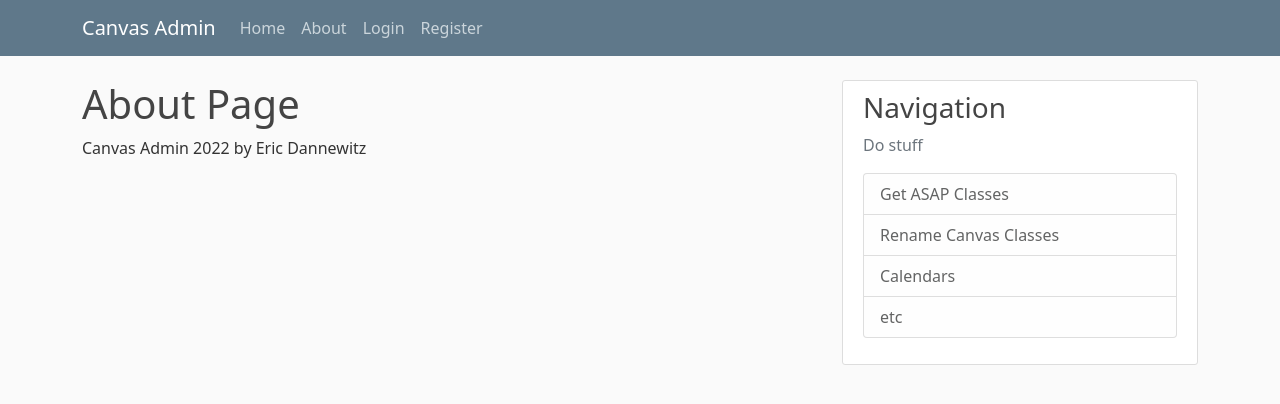
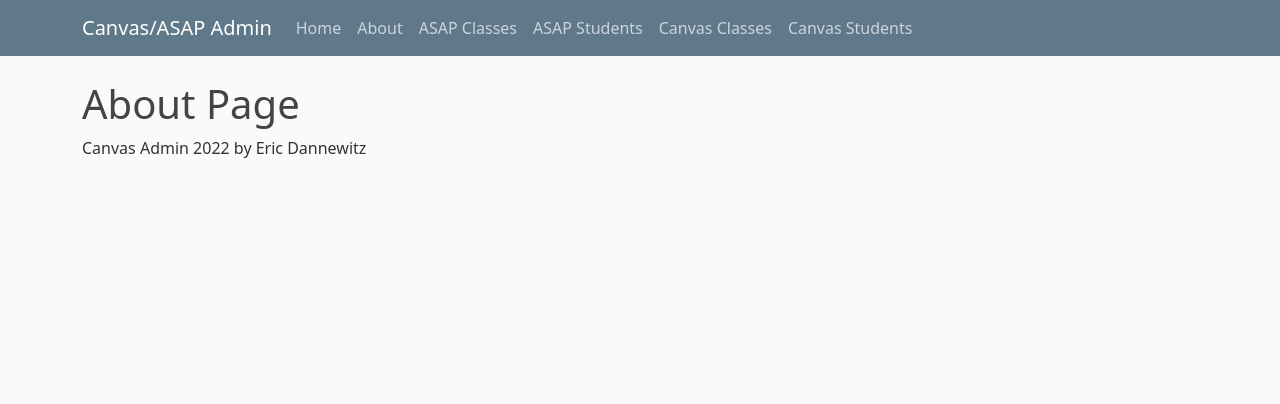
Before and after one commit to ericdano/CanvasAdmin, a Flask app: page /about in a window 1280 px wide. Shown: the top 404 px of the page. Run offline with Flask 2, Linux system fonts and the light colour scheme; some libraries are stand-ins or nearby versions.

Commit message:
More changes

```diff
--- a/canvasadmin/routes.py
+++ b/canvasadmin/routes.py
@@ -1,8 +1,17 @@
+import pandas as pd
+import requests, json, logging, smtplib, datetime
 from flask import render_template, url_for, flash, redirect
 from canvasadmin import app
 from canvasadmin.forms import RegistrationForm, LoginForm
 from canvasadmin.models import User, Post
-
+from canvasapi import Canvas
+from canvasapi.exceptions import CanvasException
+from pathlib import Path
+from email.message import EmailMessage
+from email.mime.multipart import MIMEMultipart
+from email.mime.text import MIMEText
+from email.mime.image import MIMEImage
+from logging.handlers import SysLogHandler
 
 posts = [
     {
@@ -23,30 +32,90 @@ posts = [
 @app.route("/")
 @app.route("/home")
 def home():
-    return render_template('home.html', posts=posts)
+    return render_template('home.html')
 
 
 @app.route("/about")
 def about():
     return render_template('about.html', title='About')
 
+@app.route("/asap")
+def asap():
+    home = Path.home() / ".ASAPCanvas" / "ASAPCanvas.json"
+    confighome = Path.home() / ".ASAPCanvas" / "ASAPCanvas.json"
+    with open(confighome) as f:
+        configs = json.load(f)
+    # Logging
+    if configs['logserveraddress'] is None:
+        logfilename = Path.home() / ".ASAPCanvas" / configs['logfilename']
+        thelogger = logging.getLogger('MyLogger')
+        thelogger.basicConfig(filename=str(logfilename), level=thelogger.info)
+    else:
+        thelogger = logging.getLogger('MyLogger')
+        thelogger.setLevel(logging.DEBUG)
+        handler = logging.handlers.SysLogHandler(address = (configs['logserveraddress'],514))
+        thelogger.addHandler(handler)
+    userid = configs['ASAPuserid']
+    orgid = configs['ASAPorgid']
+    password = configs['ASAPpassword']
+    apikey = configs['ASAPAPIKey']
+    url = configs['ASAPurl']
+    headers = {'Authorization' : 'user='+userid+'&organizationId='+orgid+'&password='+password+'&apiKey='+apikey}
+    thelogger.info('Canvas Admin Web->Getting ASAP Key')
+    r = requests.get(url,headers = headers)
+    if r.status_code == 404:
+        thelogger.info('Canvas Admin Web->Failed to get ASAP Key')
+        if configs['Debug'] == "True":
+            thelogger.info('Canvas Admin Web->Failed to get ASAP Key')
+    elif r.status_code == 200:
+        thelogger.info('Canvas Admin Web->Got ASAP Key')
+        accesstoken = r.json()
+        thelogger.info('Canvas Admin Web->Key is ' + accesstoken)
+        url2 = configs['ASAPapiurl']
+        header = {'asap_accesstoken' : accesstoken}
+        thelogger.info('Canvas Admin Web->Getting data from ASAP')
+        r2 = requests.get(url2,headers = header)
+        results = pd.concat([pd.json_normalize(r2.json()), pd.json_normalize(r2.json(),record_path="Students", max_level=2)], axis=1).drop(columns='Students')
+        # was drop('Students',1)
+        #Drop columns we don't need
+        results.drop(results.columns.difference(['CreatedDate',
+                                                'EventEnrollmentID',
+                                                'ScheduledEvent.Course.CourseName',
+                                                'ScheduledEvent.Course.IsOnline',
+                                                'EnrollmentStatusCd',
+                                                'ScheduledEvent.EventCd',
+                                                'StudentID',
+                                                'CustomerID',
+                                                'Person.Email',
+                                                'Person.FirstName',
+                                                'Person.LastName']),axis=1,inplace=True)
+        results = results.rename(columns={'CreatedDate':'Created Date',
+                                            'EnrollmentStatusCd':'Enrollment Status',
+                                            'EventEnrollmentID':'Enroll ID',
+                                            'Student ID':'Student ID',
+                                            'ScheduledEvent.Course.CourseName':'Course Name',
+                                            'ScheduledEvent.Course.IsOnline':'Course Online',
+                                            'ScheduledEvent.EventCd':'Event CD',
+                                            'CreatedDate':'Created Date2',
+                                            'CustomerID':'Customer ID',
+                                            'Person.Email':'Email',
+                                            'Person.FirstName':'FirstName',
+                                            'Person.LastName':'LastName'})
+        print(results)
+        return render_template('asap.html', title='ASAP', tables=[results.to_html(classes='data')], titles=results.columns.values)
 
-@app.route("/register", methods=['GET', 'POST'])
-def register():
-    form = RegistrationForm()
-    if form.validate_on_submit():
-        flash(f'Account created for {form.username.data}!', 'success')
-        return redirect(url_for('home'))
-    return render_template('register.html', title='Register', form=form)
+@app.route("/asapclasses", methods=['GET', 'POST'])
+def asapclasses():
+    return render_template('about.html', title='About')
 
+@app.route("/asapstudents", methods=['GET', 'POST'])
+def asapstudents():
+    return render_template('about.html', title='About')
 
-@app.route("/login", methods=['GET', 'POST'])
-def login():
-    form = LoginForm()
-    if form.validate_on_submit():
-        if form.email.data == 'admin@blog.com' and form.password.data == 'password':
-            flash('You have been logged in!', 'success')
-            return redirect(url_for('home'))
-        else:
-            flash('Login Unsuccessful. Please check username and password', 'danger')
-    return render_template('login.html', title='Login', form=form)
+@app.route("/canvasclasses", methods=['GET', 'POST'])
+def canvasclasses():
+    return render_template('about.html', title='About')
+
+@app.route("/canvasstudents", methods=['GET', 'POST'])
+def canvasstudents():
+    return render_template('about.html', title='About')
--- a/canvasadmin/templates/layout.html
+++ b/canvasadmin/templates/layout.html
@@ -11,16 +11,16 @@
     <link rel="stylesheet" type="text/css" href="{{ url_for('static', filename='main.css') }}">
 
     {% if title %}
-        <title>Canvas Admin - {{ title }}</title>
+        <title>Canvas/ASAP Admin - {{ title }}</title>
     {% else %}
-        <title>Canvas Admin</title>
+        <title>Canvas/ASAP Admin</title>
     {% endif %}
 </head>
 <body>
     <header class="site-header">
       <nav class="navbar navbar-expand-md navbar-dark bg-steel fixed-top">
         <div class="container">
-          <a class="navbar-brand mr-4" href="/">Canvas Admin</a>
+          <a class="navbar-brand mr-4" href="/">Canvas/ASAP Admin</a>
           <button class="navbar-toggler" type="button" data-toggle="collapse" data-target="#navbarToggle" aria-controls="navbarToggle" aria-expanded="false" aria-label="Toggle navigation">
             <span class="navbar-toggler-icon"></span>
           </button>
@@ -31,8 +31,10 @@
             </div>
             <!-- Navbar Right Side -->
             <div class="navbar-nav">
-              <a class="nav-item nav-link" href="{{ url_for('login') }}">Login</a>
-              <a class="nav-item nav-link" href="{{ url_for('register') }}">Register</a>
+              <a class="nav-item nav-link" href="{{ url_for('asapclasses') }}">ASAP Classes</a>
+              <a class="nav-item nav-link" href="{{ url_for('asapstudents') }}">ASAP Students</a>
+              <a class="nav-item nav-link" href="{{ url_for('canvasclasses') }}">Canvas Classes</a>
+              <a class="nav-item nav-link" href="{{ url_for('canvasstudents') }}">Canvas Students</a>
             </div>
           </div>
         </div>
@@ -52,19 +54,6 @@
           {% endwith %}
           {% block content %}{% endblock %}
         </div>
-        <div class="col-md-4">
-          <div class="content-section">
-            <h3>Navigation</h3>
-            <p class='text-muted'>Do stuff
-              <ul class="list-group">
-                <li class="list-group-item list-group-item-light">Get ASAP Classes</li>
-                <li class="list-group-item list-group-item-light">Rename Canvas Classes</li>
-                <li class="list-group-item list-group-item-light">Calendars</li>
-                <li class="list-group-item list-group-item-light">etc</li>
-              </ul>
-            </p>
-          </div>
-        </div>
       </div>
     </main>
 
```
Also changed, not shown: canvasadmin/templates/asap.html (+6 -22 lines), canvasadmin/templates/canvas.html (added, +27 -0 lines).
